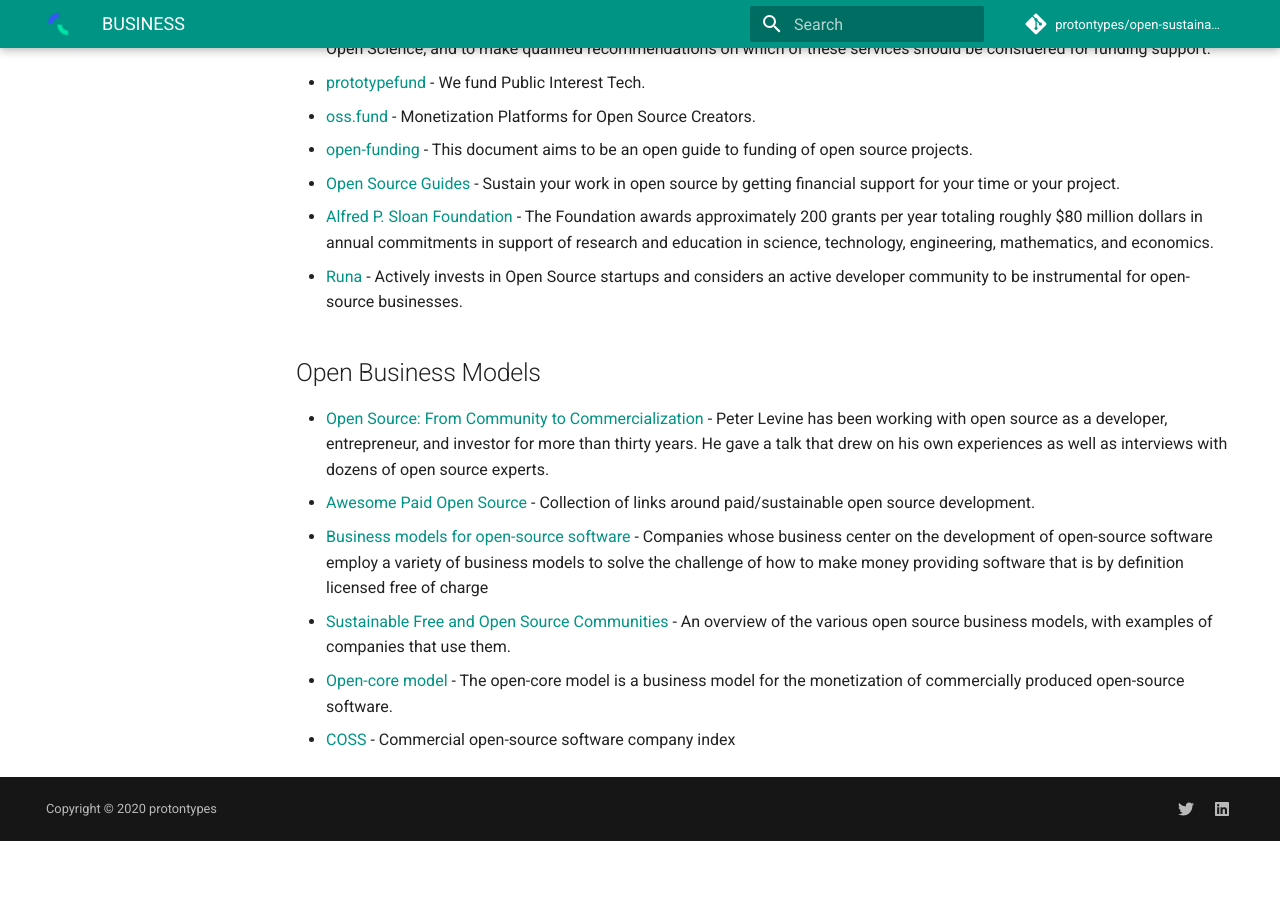
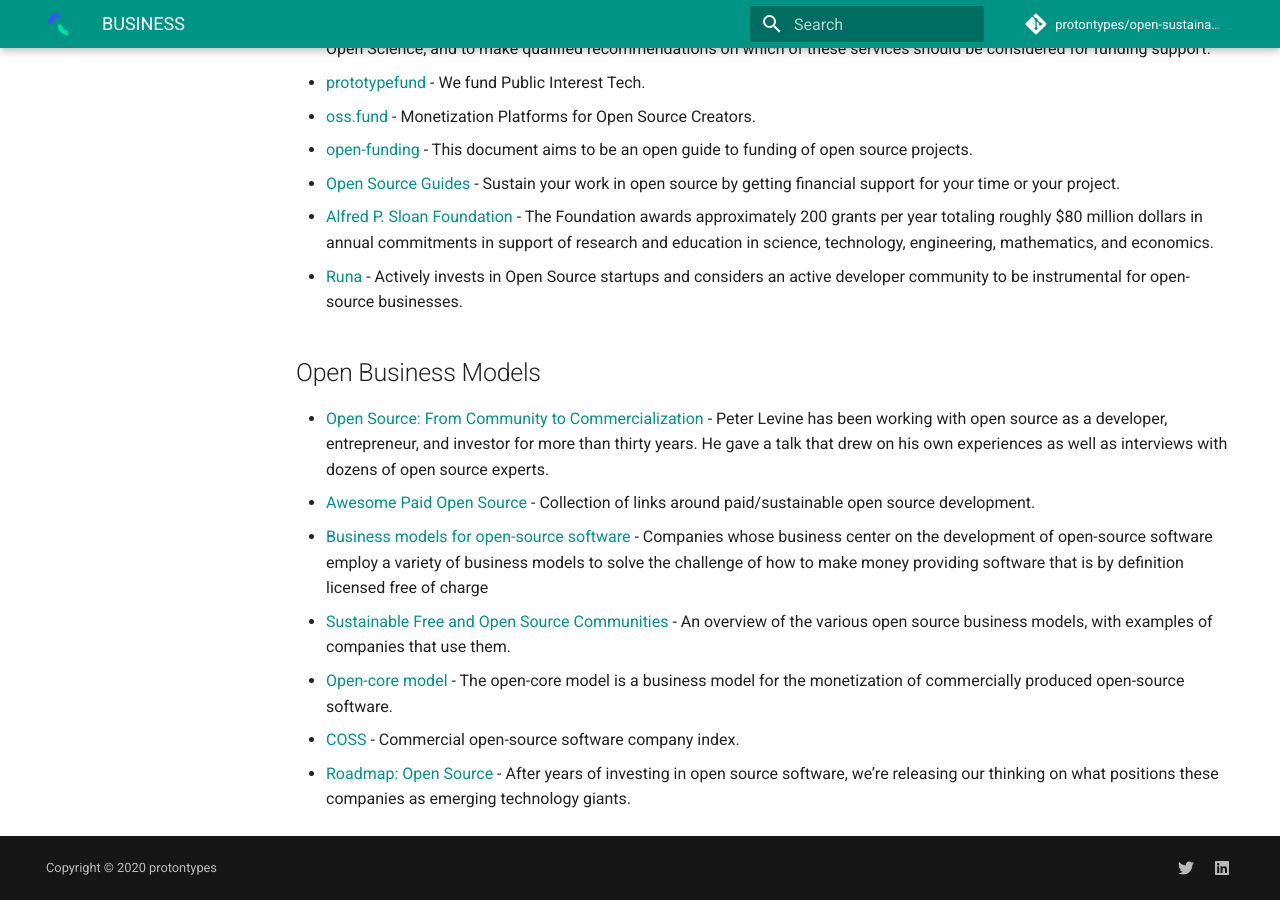
Before and after one commit to protontypes/open-sustainable-technology, an MkDocs documentation site: the page built from docs/BUSINESS.md, in a window 1280 px wide and 900 px high, scrolled down 3602 px. Built offline with MkDocs 1.6.1 and Material for MkDocs 9.7.7, drawn with Linux system fonts in a browser that asks for light colours; comment, search, counter and statistics services are not loaded; before the commit the page ends 4443 px from its top, so only the background shows below that.

Commit message:
Update BUSINESS.md

```diff
--- a/docs/BUSINESS.md
+++ b/docs/BUSINESS.md
@@ -83,4 +83,5 @@
 * [Business models for open-source software](https://en.wikipedia.org/wiki/Business_models_for_open-source_software) - Companies whose business center on the development of open-source software employ a variety of business models to solve the challenge of how to make money providing software that is by definition licensed free of charge
 * [Sustainable Free and Open Source Communities](https://sfosc.org/docs/business-models/) - An overview of the various open source business models, with examples of companies that use them.
 * [Open-core model](https://en.wikipedia.org/wiki/Open-core_model) - The open-core model is a business model for the monetization of commercially produced open-source software.
-* [COSS](https://docs.google.com/spreadsheets/d/17nKMpi_Dh5slCqzLSFBoWMxNvWiwt2R-t4e_l7LPLhU/edit#gid=0) - Commercial open-source software company index
+* [COSS](https://docs.google.com/spreadsheets/d/17nKMpi_Dh5slCqzLSFBoWMxNvWiwt2R-t4e_l7LPLhU/edit#gid=0) - Commercial open-source software company index.
+* [Roadmap: Open Source](https://www.bvp.com/atlas/roadmap-open-source) - After years of investing in open source software, we’re releasing our thinking on what positions these companies as emerging technology giants.
```
